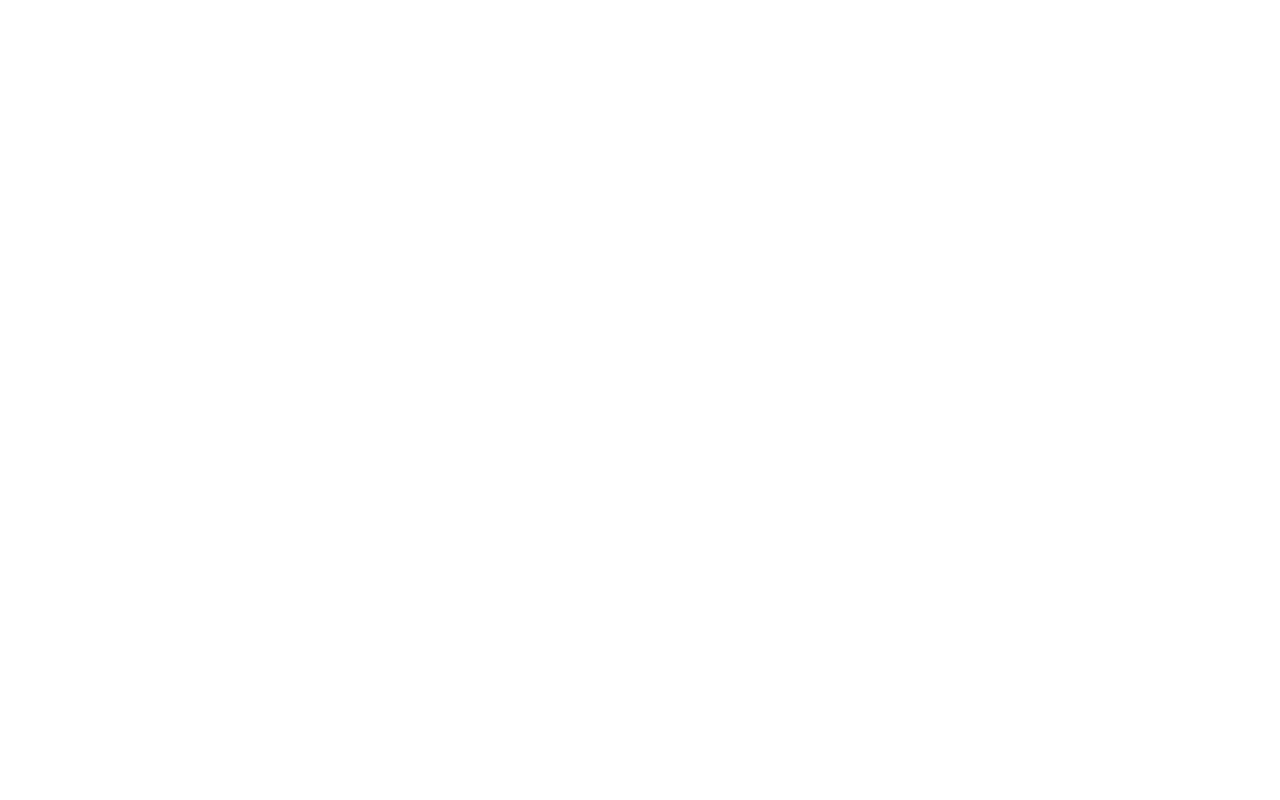
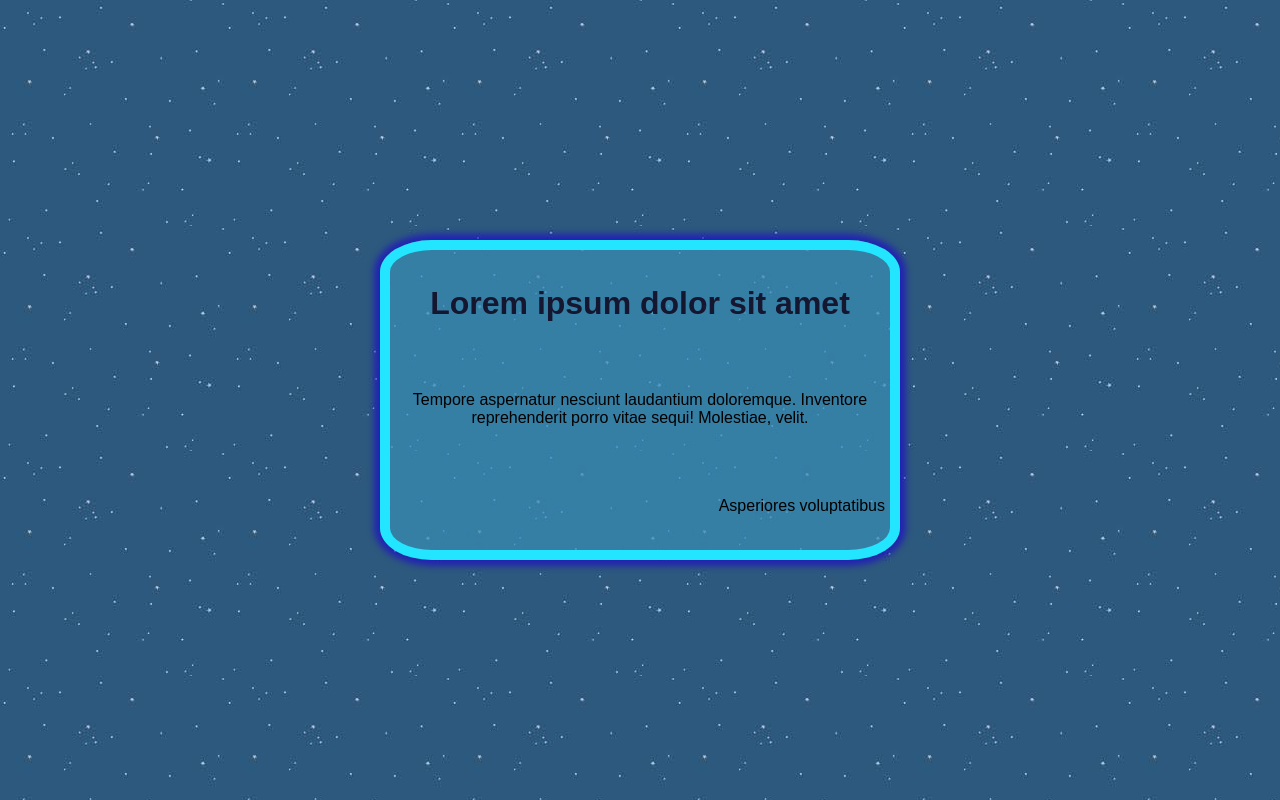
Before and after one commit to IgorPR0/tema-com-css, a plain HTML site: page index.html in a window 1280 px wide. Drawn offline with Linux system fonts and the light colour scheme.

Commit message:
tema-com-css concluido

```diff
--- /dev/null
+++ b/estilo.css
@@ -0,0 +1,21 @@
+body{
+    background-image: url(Ponderar.jfif);
+}
+
+main#container{
+    border-width: 10px; border-style: solid; border-radius: 10%; border-color: #23e5ff;
+    background-color: #388cb3bb;
+    box-shadow: 0 0 6px 6px #1d0acaab;
+}
+
+h1.titulo{
+    color: #100118d5;
+    font-family: 'Marker Felt', fantasy
+}
+
+p.frase{
+    font-family: 'Trattatello', fantasy
+}
+
+p.autor{
+    font-family: 'Marker Felt', fantasy;
--- a/index.html
+++ b/index.html
@@ -1,12 +1,17 @@
 <!DOCTYPE html>
-<html lang="en">
+<html lang="pt-BR">
 <head>
     <meta charset="UTF-8">
-    <meta http-equiv="X-UA-Compatible" content="IE=edge">
     <meta name="viewport" content="width=device-width, initial-scale=1.0">
-    <title>Document</title>
+    <title>Lorem Ipsum estilizado | Dev web</title>
+    <link rel="stylesheet" href="redencao.css">
+    <link rel="stylesheet" href="estilo.css">
 </head>
 <body>
-
+    <main id="container">
+        <h1 class="titulo">Lorem ipsum dolor sit amet</h1>
+        <p class="frase">Tempore aspernatur nesciunt laudantium doloremque. Inventore reprehenderit porro vitae sequi! Molestiae, velit.</p>
+        <p class="autor">Asperiores voluptatibus</p>
+    </main>
 </body>
 </html>
--- /dev/null
+++ b/redencao.css
@@ -0,0 +1,39 @@
+* {
+    margin: 0;
+    padding: 0;
+    box-sizing: content-box;
+}
+
+body {
+    height: 100vh;
+    width: 100%;
+    display: flex;
+    justify-content: center;
+    align-items: center;
+    min-width: 550px;
+}
+
+main#container {
+    width: 500px;
+    height: 300px;
+    display: flex;
+    flex-direction: column;
+    justify-content: space-around;
+    align-items: stretch;
+}
+
+main#container > * {
+    padding: 5px;
+}
+
+h1.titulo {
+    text-align: center;
+}
+
+p.frase {
+    text-align: center;
+}
+
+p.autor {
+    text-align: right;
+}
```
Also changed, not shown: Ponderar.jfif (added).
